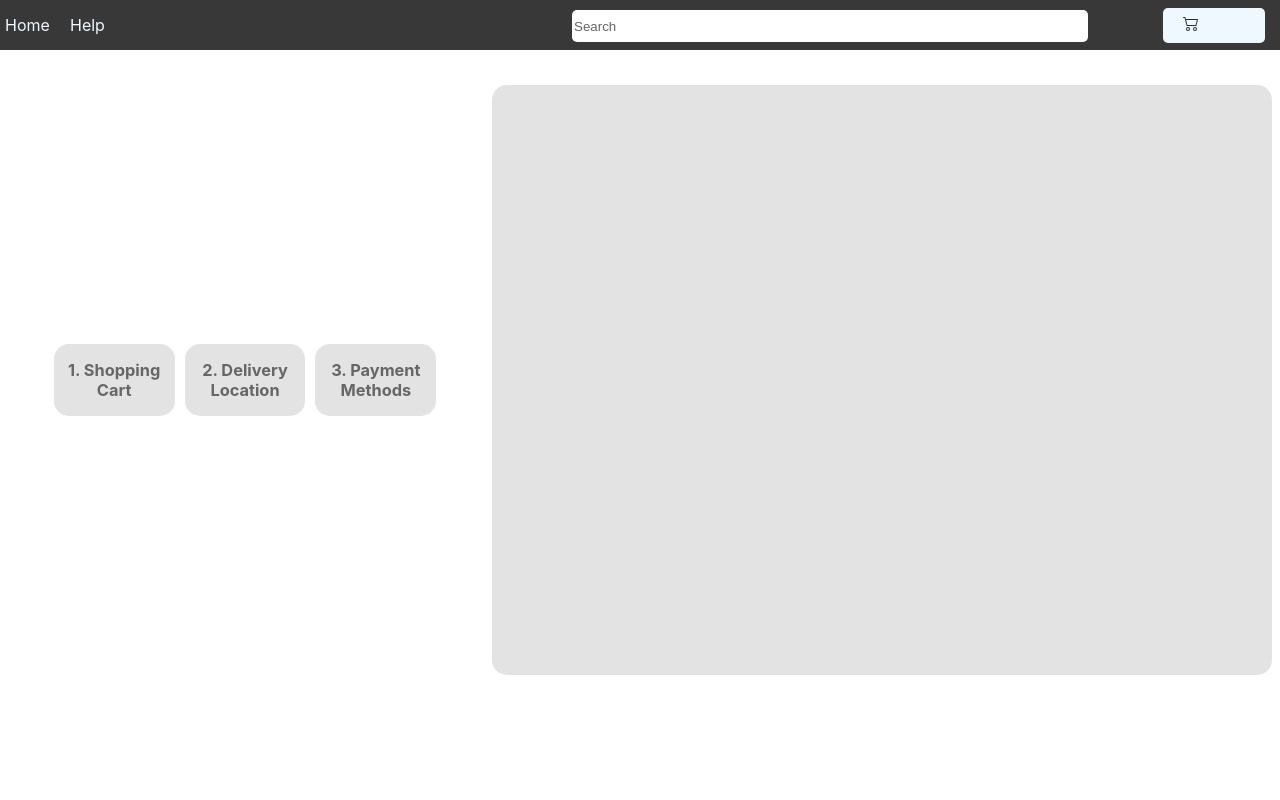
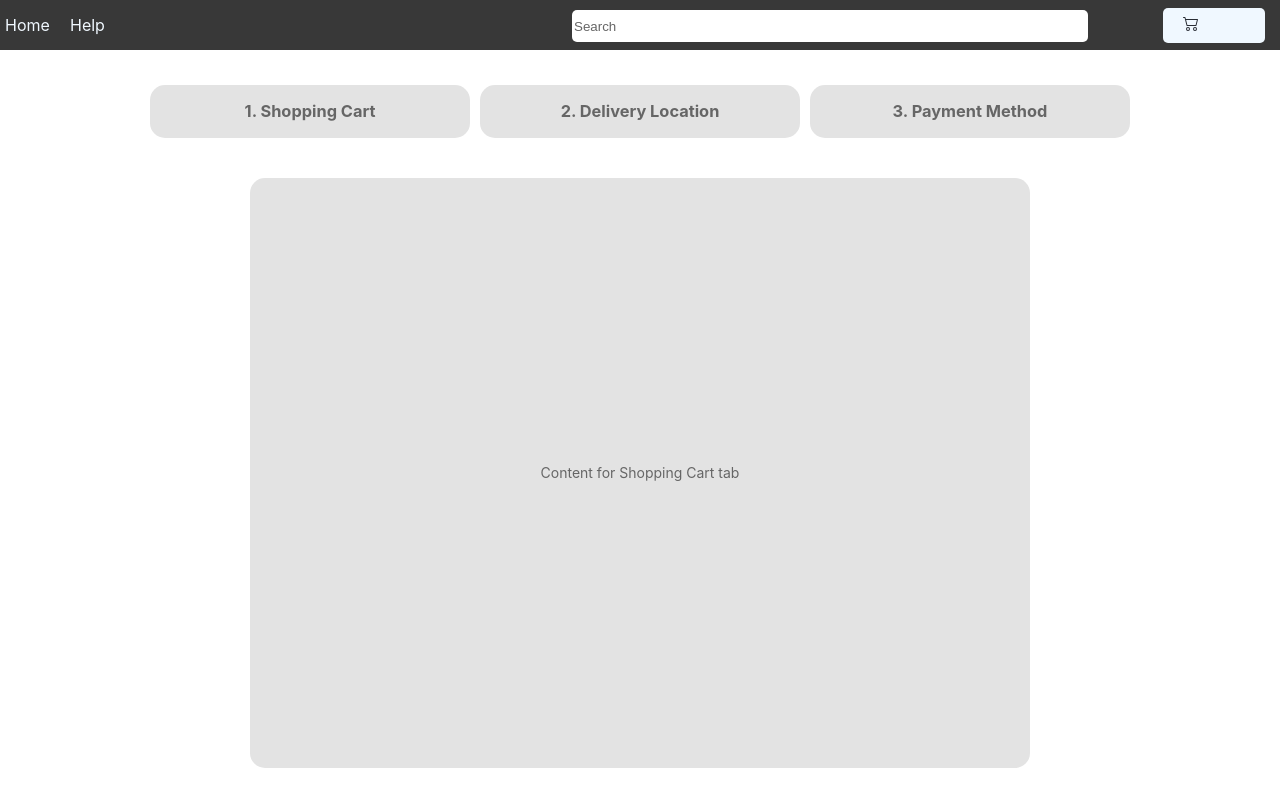
Before and after one commit to ALangford98/kws, a React (Create React App) app: page /Cart in a window 1280 px wide. Built offline with nearby package versions, Linux system fonts and the light colour scheme.

Commit message:
Added tabs and handeling to shopping cart

```diff
--- /dev/null
+++ b/src/components/CartTab.js
@@ -0,0 +1,14 @@
+import React from 'react';
+
+function CartTab({ activeTab }) {
+  // Define different content for each tab
+  const tabContents = [
+    <div>Content for Shopping Cart tab</div>,
+    <div>Content for Delivery Location tab</div>,
+    <div>Content for Payment Method tab</div>
+  ];
+
+  return <div className='CartCard'>{tabContents[activeTab]}</div>;
+}
+
+export default CartTab;
--- a/src/pages/Cart.js
+++ b/src/pages/Cart.js
@@ -1,33 +1,33 @@
-import React from 'react'
+import React, { useState } from 'react';
+import CartTab from '../components/CartTab';
 
 function Cart() {
+  const [activeTab, setActiveTab] = useState(0); // 0 for Shopping Cart, 1 for Delivery Location, 2 for Payment Method
+
   return (
     <div>
-      <div className="parent-container">
-            <div className="scrollable-div">
+      <div className='parent-container'>
+        <div className='scrollable-div'>
           <div className='HeadGap'></div>
-                <div className='ItemList'>
           <div className='Row'>
-                  <div className='HeadCard'>
+            <div className={`HeadCard ${activeTab === 0 ? 'active' : ''}`} onClick={() => setActiveTab(0)}>
               <h3>1. Shopping Cart</h3>
             </div>
-                  <div className='HeadCard'>
+            <div className={`HeadCard ${activeTab === 1 ? 'active' : ''}`} onClick={() => setActiveTab(1)}>
               <h3>2. Delivery Location</h3>
             </div>
-                  <div className='HeadCard'>
-                    <h3>3. Payment Methods</h3>
+            <div className={`HeadCard ${activeTab === 2 ? 'active' : ''}`} onClick={() => setActiveTab(2)}>
+              <h3>3. Payment Method</h3>
             </div>
-
           </div>
           <div className='HeadGap'></div>
-                <div className='CartCard'>
-
+          <div className='Row'>
+            <CartTab activeTab={activeTab} />
           </div>
         </div>
       </div>
     </div>
-    </div>
-  )
+  );
 }
 
-export default Cart
+export default Cart;
```
Lines whose indentation alone changed are shown as unchanged.
